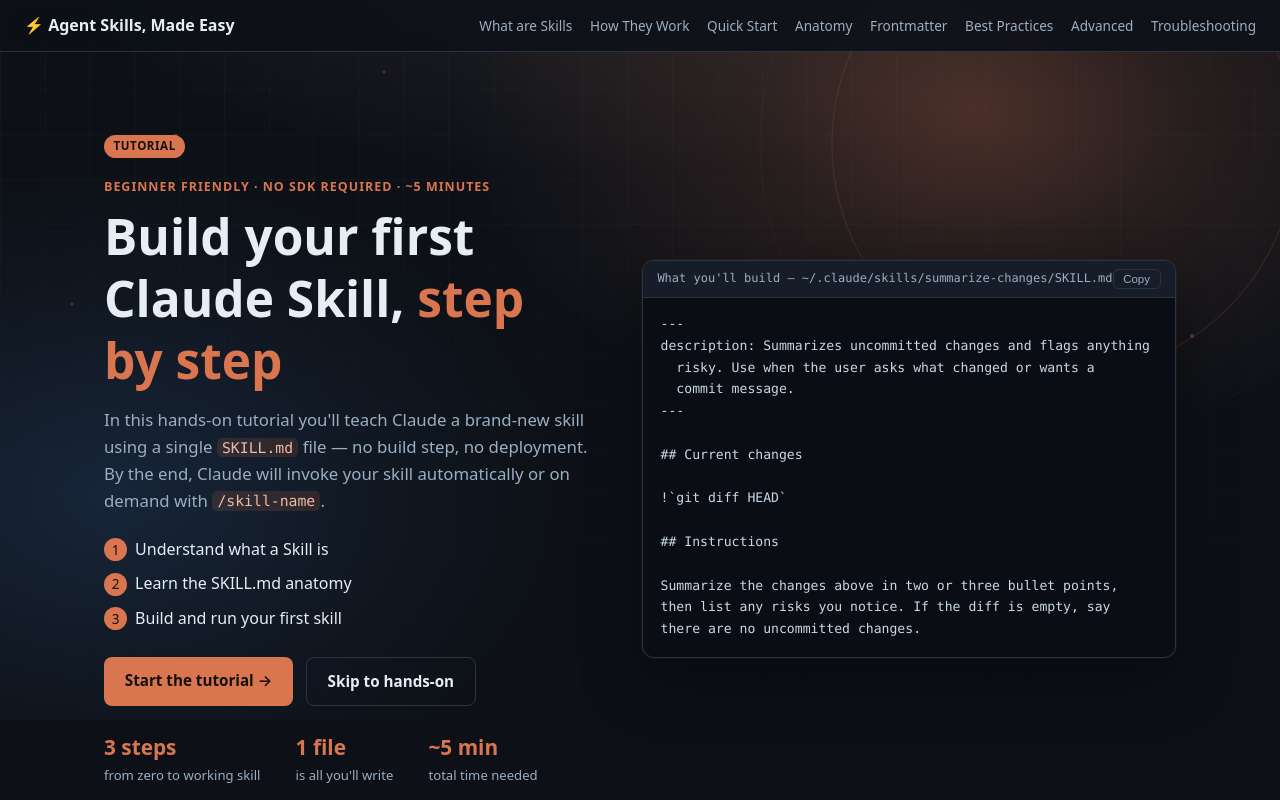
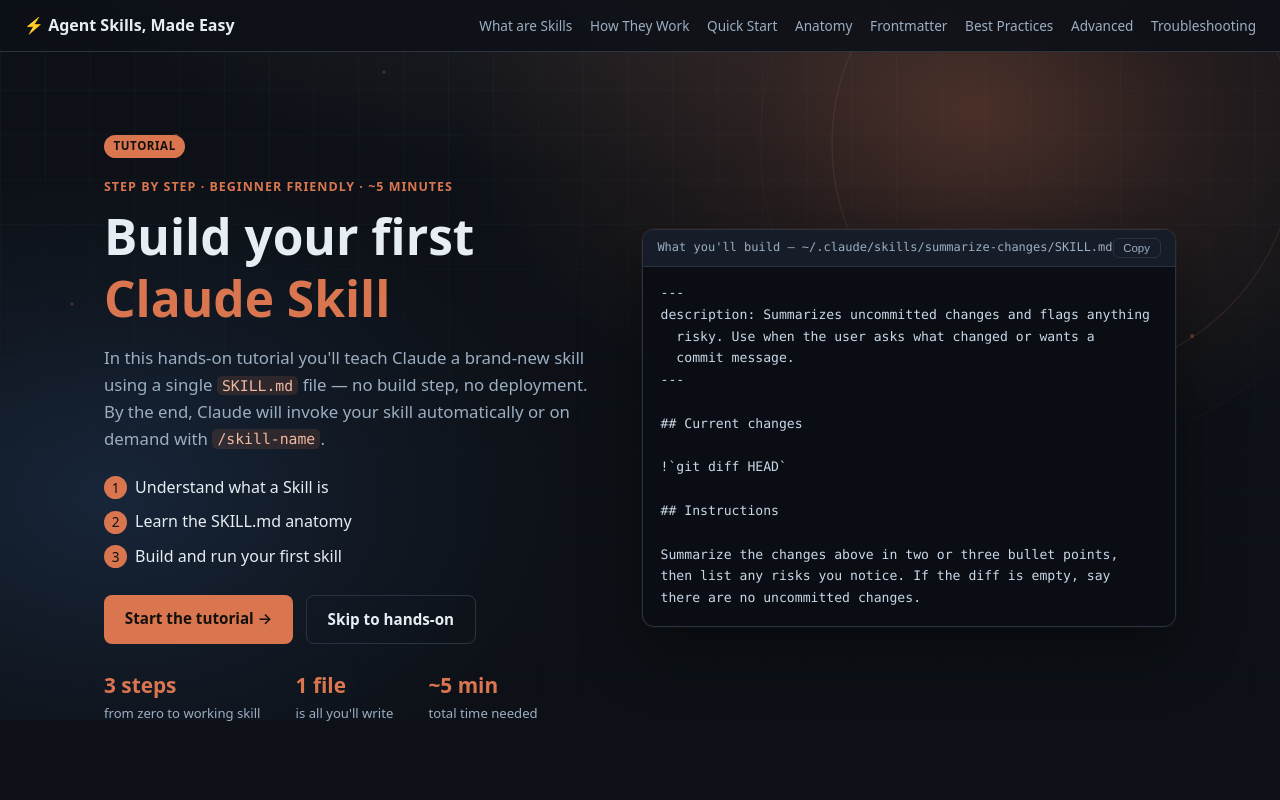
Before and after one commit to knowhalim/examplesite, a React (Vite) app: page / in a window 1280 px wide. Shown: the top 800 px of the page. Built offline with nearby package versions, Linux system fonts and the light colour scheme.

Commit message:
Shorten hero headline to two lines

```diff
--- a/src/components/Hero.jsx
+++ b/src/components/Hero.jsx
@@ -27,9 +27,9 @@
     <section className="hero" id="top">
       <div className="hero-text">
         <span className="level-badge">Tutorial</span>
-        <p className="hero-eyebrow">Beginner friendly · No SDK required · ~5 minutes</p>
+        <p className="hero-eyebrow">Step by step · Beginner friendly · ~5 minutes</p>
         <h1>
-          Build your first Claude Skill, <span className="accent">step by step</span>
+          Build your first <span className="accent">Claude Skill</span>
         </h1>
         <p className="hero-sub">
           In this hands-on tutorial you'll teach Claude a brand-new skill using a single{' '}
```
